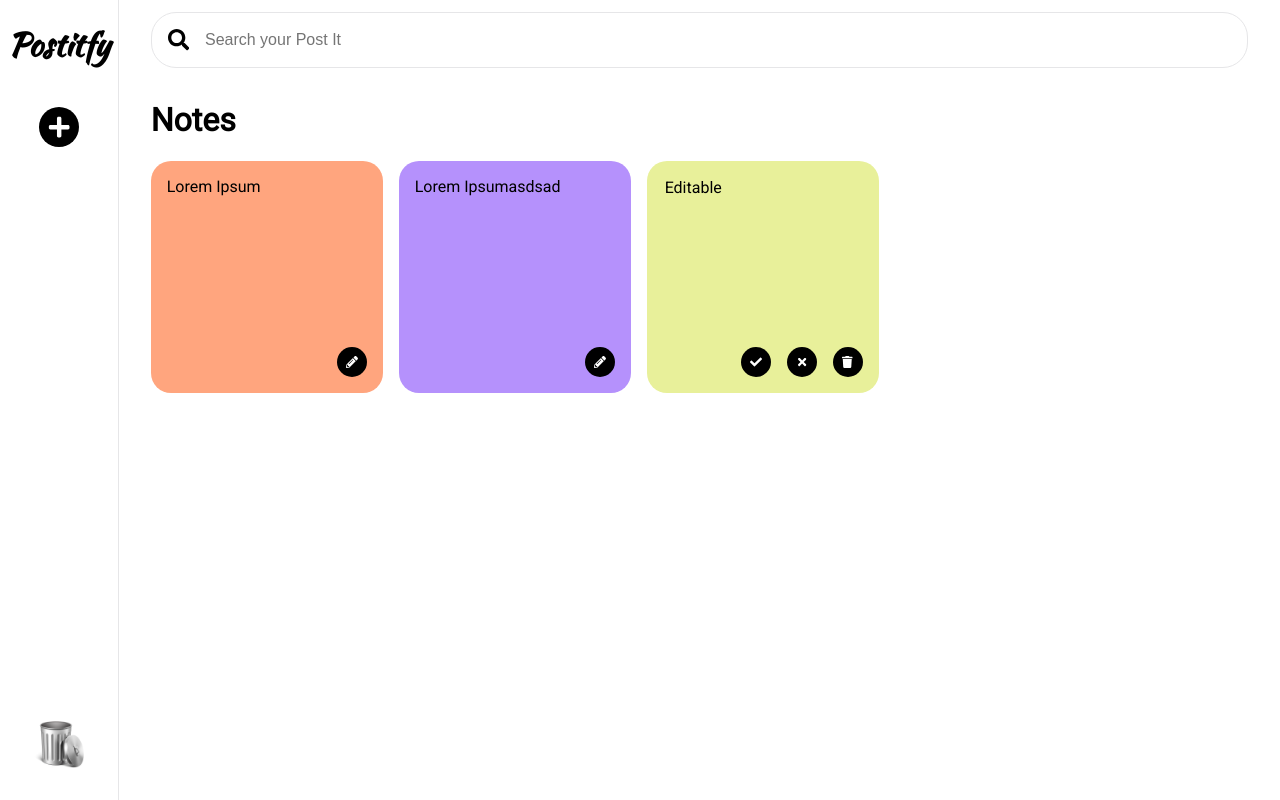
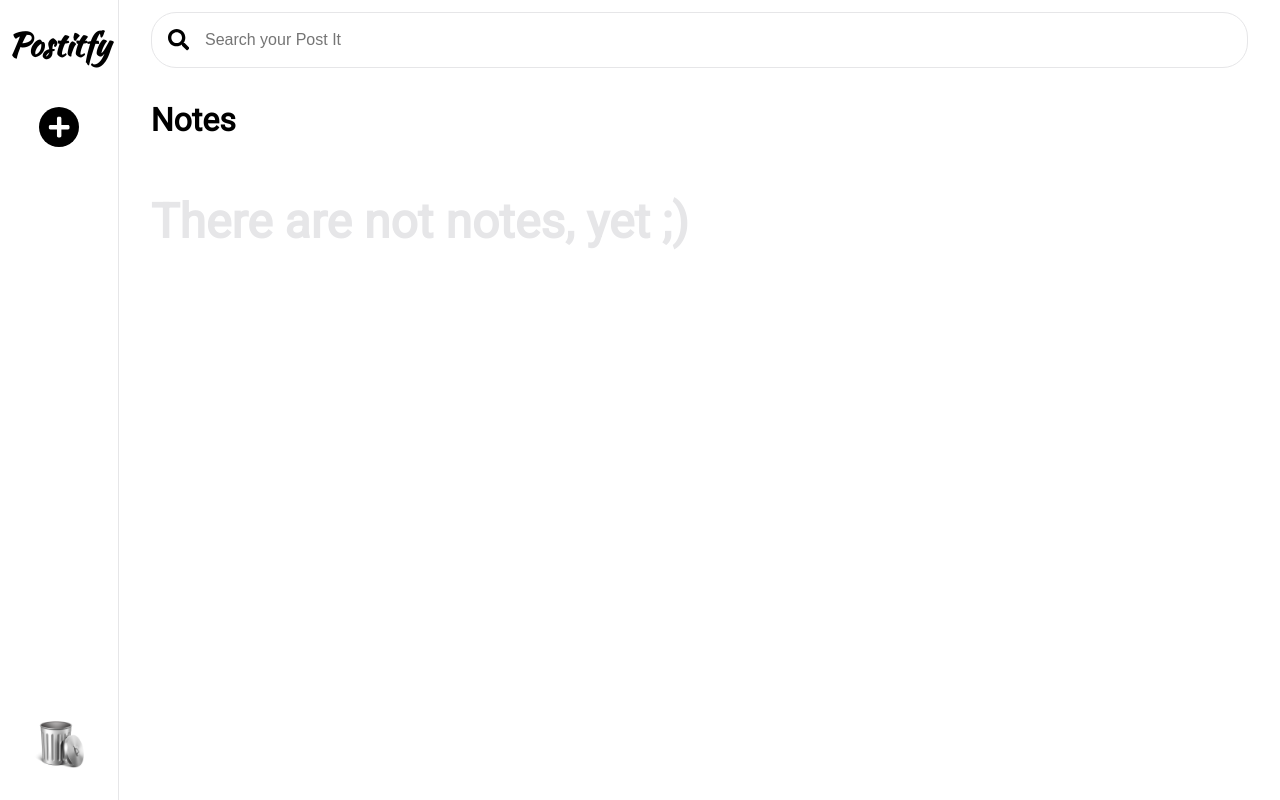
Before and after one commit to I-Mati/postitfy, a React (Create React App) app: page / in a window 1280 px wide. Built offline with nearby package versions, Linux system fonts and the light colour scheme.

Commit message:
Delete mock data

```diff
--- a/src/App.js
+++ b/src/App.js
@@ -5,30 +5,7 @@ import Sidebar from "./components/Sidebar";
 import "./App.css";
 
 const App = () => {
-  localStorage.setItem("pepe mujica", "socialista");
-  const [notes, setNotes] = useState([
-    {
-      id: 1,
-      text: "Lorem Ipsum",
-      color: "orange",
-      editing: false,
-      active: true,
-    },
-    {
-      id: 2,
-      text: "Lorem Ipsumasdsad",
-      color: "violet",
-      editing: false,
-      active: true,
-    },
-    {
-      id: 3,
-      text: "Editable",
-      color: "green",
-      editing: true,
-      active: true,
-    },
-  ]);
+  const [notes, setNotes] = useState([]);
 
   const handleEditing = (id, action, payload) => {
     let updatedNotes = notes;
```
